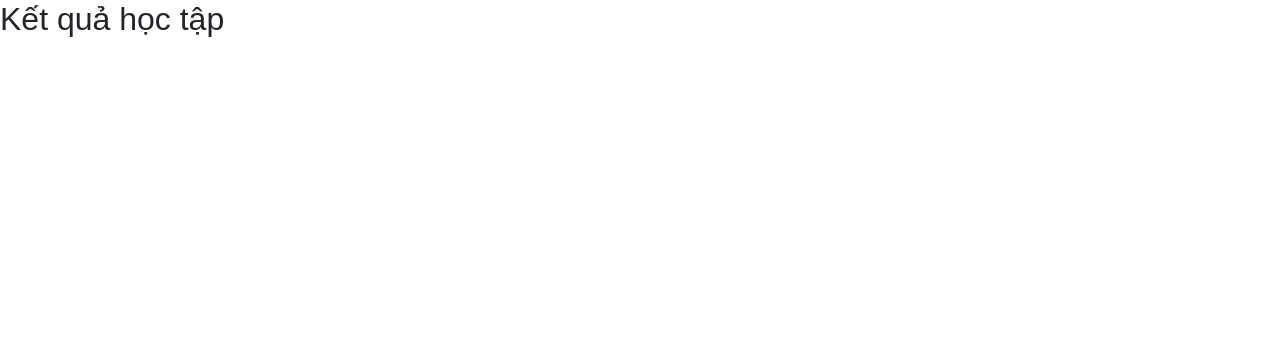
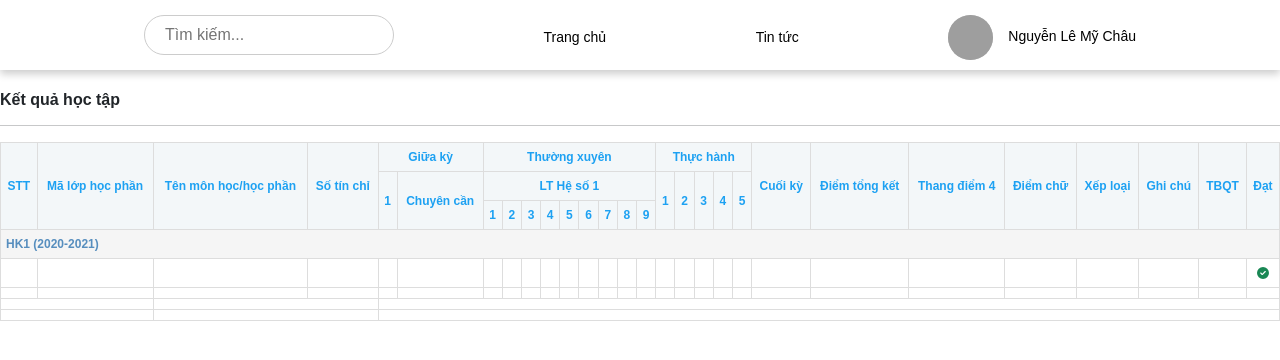
Before and after one commit to NguyenLeMyChau/Nhom19-FE-WebSchool, a React (Create React App) app: page /AcademicResult in a window 1280 px wide. Shown: the top 360 px of the page. Built offline with nearby package versions, Linux system fonts and the light colour scheme; grey boxes are pictures that could not be loaded.

Commit message:
AcademicResult page

```diff
--- a/src/screens/academicResult/academicResult.js
+++ b/src/screens/academicResult/academicResult.js
@@ -1,10 +1,81 @@
 import React from 'react'
+import "./scademicResult.css"
+import Header from '../../components/header/header'
+import { FontAwesomeIcon } from '@fortawesome/react-fontawesome'
+import { faCircleCheck } from '@fortawesome/free-solid-svg-icons';
 
 function AcademicResult() {
     return (
         <div>
-            <div className='AcademicResult-result'>
-                <h2>Kết quả học tập</h2>
+            <Header />
+            <div className='AcademicResult-result-title'>
+                <h3>Kết quả học tập</h3>
+                <hr className="horizontal-line" />
+            </div>
+            <div className="table-wrapper">
+                <table className="AcademicResult-table-custom" width="100%">
+                    <thead>
+                        <tr>
+                            <th rowspan="3" >STT</th>
+                            <th rowspan="3">Mã lớp học phần</th>
+                            <th rowspan="3">Tên môn học/học phần</th>
+                            <th rowspan="3" >Số tín chỉ</th>
+                            <th colspan="2">Giữa kỳ</th>
+                            <th colspan="9">Thường xuyên</th>
+                            <th colspan="5">Thực hành</th>
+                            <th rowspan="3">Cuối kỳ</th>
+                            <th rowspan="3">Điểm tổng kết</th>
+                            <th rowspan="3">Thang điểm 4</th>
+                            <th rowspan="3">Điểm chữ</th>
+                            <th rowspan="3">Xếp loại</th>
+                            <th rowspan="3">Ghi chú</th>
+                            <th rowspan="3">TBQT</th>
+                            <th rowspan="3">Đạt</th>
+                        </tr>
+                        <tr>
+                            <th rowspan="2">1</th>
+                            <th rowspan="2">Chuyên cần</th>
+                            <th colspan="9">LT Hệ số 1</th>
+                            <th rowspan="2">1</th>
+                            <th rowspan="2">2</th>
+                            <th rowspan="2">3</th>
+                            <th rowspan="2">4</th>
+                            <th rowspan="2">5</th>
+                        </tr>
+                        <tr>
+                            <th>1</th>
+                            <th>2</th>
+                            <th>3</th>
+                            <th>4</th>
+                            <th>5</th>
+                            <th>6</th>
+                            <th>7</th>
+                            <th>8</th>
+                            <th>9</th>
+                        </tr>
+                    </thead>
+                    <tbody>
+                        <td className='semester' colspan="28">HK1 (2020-2021)</td>
+                        <tr>
+                            <td></td><td></td><td></td><td></td><td></td><td></td><td></td><td></td><td></td><td></td><td></td><td></td><td></td><td></td><td></td><td></td><td></td><td></td><td></td><td></td><td></td><td></td><td></td><td></td><td></td><td></td><td></td><td><FontAwesomeIcon className='text-success' icon={faCircleCheck} /></td>
+                        </tr>
+                        <tr>
+                            <td></td><td></td><td></td><td></td><td></td><td></td><td></td><td></td><td></td><td></td><td></td><td></td><td></td><td></td><td></td><td></td><td></td><td></td><td></td><td></td><td></td><td></td><td></td><td></td><td></td><td></td><td></td><td></td>
+                        </tr>
+                        <tr>
+                            <td colSpan="2"></td>
+                            <td colSpan="2"></td>
+                            <td colSpan="24"></td>
+                        </tr>
+                        <tr>
+                            <td colSpan="2"></td>
+                            <td colSpan="2"></td>
+                            <td colSpan="24"></td>
+                        </tr>
+
+
+                    </tbody>
+                </table>
             </div>
         </div>
     )
--- a/src/screens/academicResult/scademicResult.css
+++ b/src/screens/academicResult/scademicResult.css
@@ -0,0 +1,36 @@
+.AcademicResult-result-title h3 {
+    font-size: 16px;
+    font-weight: 700;
+    margin-top: 10px;
+
+}
+
+.AcademicResult-table-custom {
+    border-collapse: collapse;
+    width: 100%;
+}
+
+.AcademicResult-table-custom th {
+    background-color: #f3f7f9;
+    color: var(--colorActive);
+}
+
+.AcademicResult-table-custom th,
+.AcademicResult-table-custom td {
+    border: 1px solid #dddddd;
+    text-align: center;
+    padding: 5px;
+    font-size: 12px;
+}
+
+.AcademicResult-table-custom th div,
+.AcademicResult-table-custom td div {
+    margin: auto;
+}
+
+.semester {
+    font-weight: 700;
+    color: #578ebe;
+    background-color: #f5f5f5;
+    text-align: left !important;
+}
```
